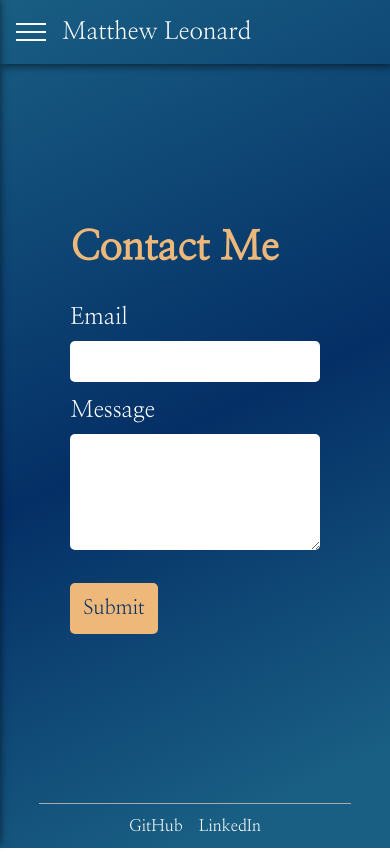
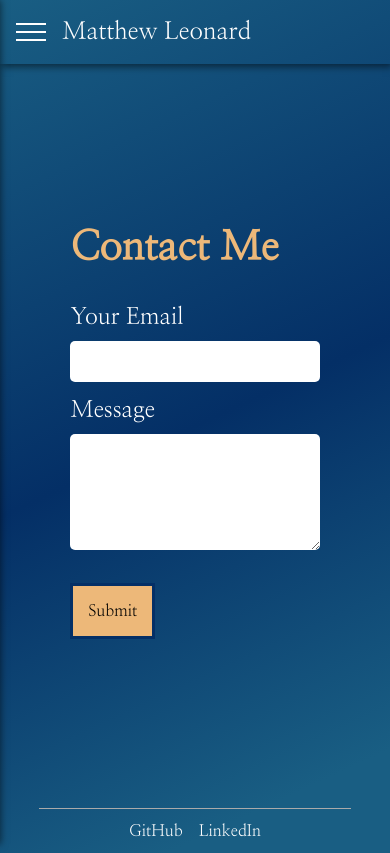
Before and after one commit to leonardmk1/leonard.matthewk.github.io, a React (Create React App) app: page /contact in a window 390 px wide. Built offline with nearby package versions, Linux system fonts and the light colour scheme.

Commit message:
updated to responsiveness and cleaned up.

```diff
--- a/src/components/MyForm/MyForm.css
+++ b/src/components/MyForm/MyForm.css
@@ -20,14 +20,14 @@
 }
 
 .form-submit {
-  color: #042f66;
+  color: black;
   background: #edb879;
-  border: none;
-  padding: 13px;
+  border: #042f66 solid;
+  padding: 15px;
+  margin-right: 10px;
   transition: background 0.5s;
-  font-size: 20px;
+  font-size: 16px;
   text-decoration: none;
-  border-radius: 5px;
 }
 .form-submit:hover {
   background: white;
@@ -40,7 +40,7 @@
   border: none;
   margin-bottom: 14px;
   margin-top: 8px;
-  padding: 8px 0;
+  padding: 8px 10px;
   color: black;
   font-size: 20px;
 }
--- a/src/components/MyForm/MyForm.js
+++ b/src/components/MyForm/MyForm.js
@@ -22,7 +22,7 @@ export default class MyForm extends React.Component {
           method="POST"
         >
           <div className="form-content">
-            <label>Email</label>
+            <label>Your Email</label>
             <input className="form-input" type="email" name="email" />
 
             <label>Message</label>
--- a/src/components/Navigation/Navbar/Navbar.css
+++ b/src/components/Navigation/Navbar/Navbar.css
@@ -46,6 +46,11 @@
 .navbar_navigation-items a:hover,
 .navbar_navigation-items a:active {
   color: #edb879;
+  text-decoration: underline;
+}
+.navbar__logo a:hover,
+.navbar__logo a:active {
+  color: #edb879;
 }
 
 @media (max-width: 768px) {
--- a/src/components/Navigation/SideDrawer/SideDrawer.css
+++ b/src/components/Navigation/SideDrawer/SideDrawer.css
@@ -7,7 +7,7 @@
   left: 0;
   width: 70%;
   max-width: 400px;
-  z-index: 200;
+  z-index: 400;
   transform: translateX(-100%);
   transition: transform 0.3s ease-out;
 }
--- a/src/components/Navigation/SideDrawer/SideDrawer.js
+++ b/src/components/Navigation/SideDrawer/SideDrawer.js
@@ -13,7 +13,7 @@ const sideDrawer = (props) => {
     <nav className={drawerClasses}>
       <ul>
         <li>
-          <a href="/Portfolo">Portfolio</a>
+          <a href="/Portfolio">Portfolio</a>
         </li>
         <li>
           <a href="/About">About</a>
--- a/src/components/Portfolio/Portfolio.css
+++ b/src/components/Portfolio/Portfolio.css
@@ -67,7 +67,18 @@
   margin-top: 8px;
 }
 
-@media (max-width: 500px) {
+@media (max-width: 767px) {
+  .project-container {
+    flex-direction: column;
+    position: static;
+  }
   .project {
+    width: 100%;
+    position: relative;
+    height: 40vh;
+  }
+  .project-img {
+    width: 100%;
+    opacity: 0.3;
   }
 }
```
